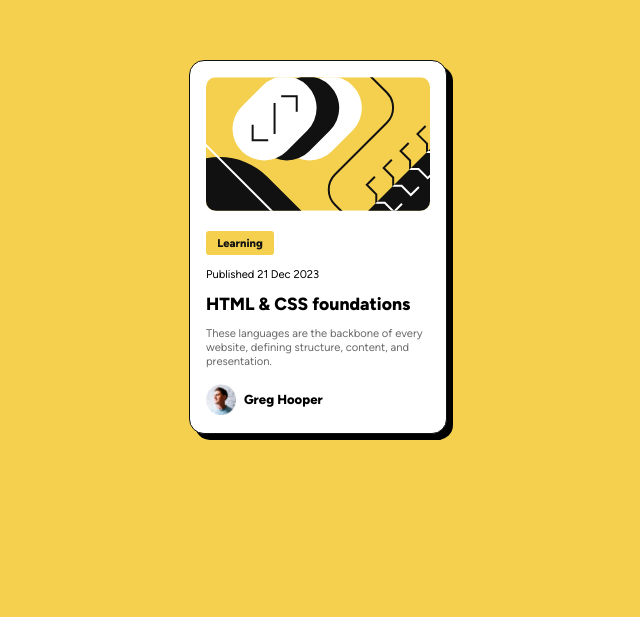
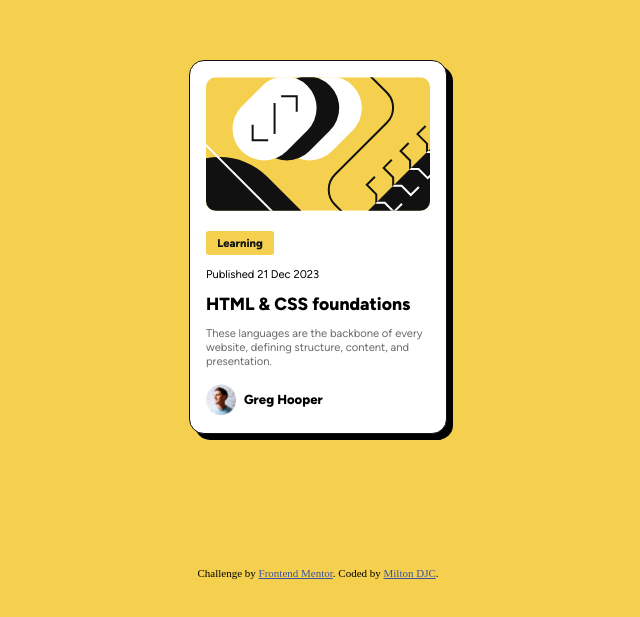
Before and after one commit to MiltonDJC/blog-preview-card-fm, a plain HTML site: page index.html in a window 1280 px wide. Shown: the part 153-770 px from the top of the page, without its empty margins (322-962 px from the left). Drawn offline with Linux system fonts and the light colour scheme.

Commit message:
Update the README file

```diff
--- a/css/style.css
+++ b/css/style.css
@@ -99,8 +99,6 @@ main {
     font-style: italic;
 }
 
-/* .title {} */
-
 .description {
     font-size: .7rem;
     font-family: "Figtree", serif;
@@ -123,17 +121,10 @@ main {
 .attribution {
     font-size: 11px;
     text-align: center;
-    /* cambiar esto para que aparezca */
     position: absolute;
-    display: none;
-    /* ------------------------------ */
+    top: 90vh;
 }
 
 .attribution a {
     color: hsl(228, 45%, 44%);
 }
-
-/* Todo:
-* Agregar fuente en published date
-* Controla el tamaño para que se mantenga igual de 375px hasta 1440px
-Todo */
```
Also changed, not shown: large-view-focused.png (added), large-view.png (added), mobile-view-focused.png (added), mobile-view.png (added), 2 other files.
